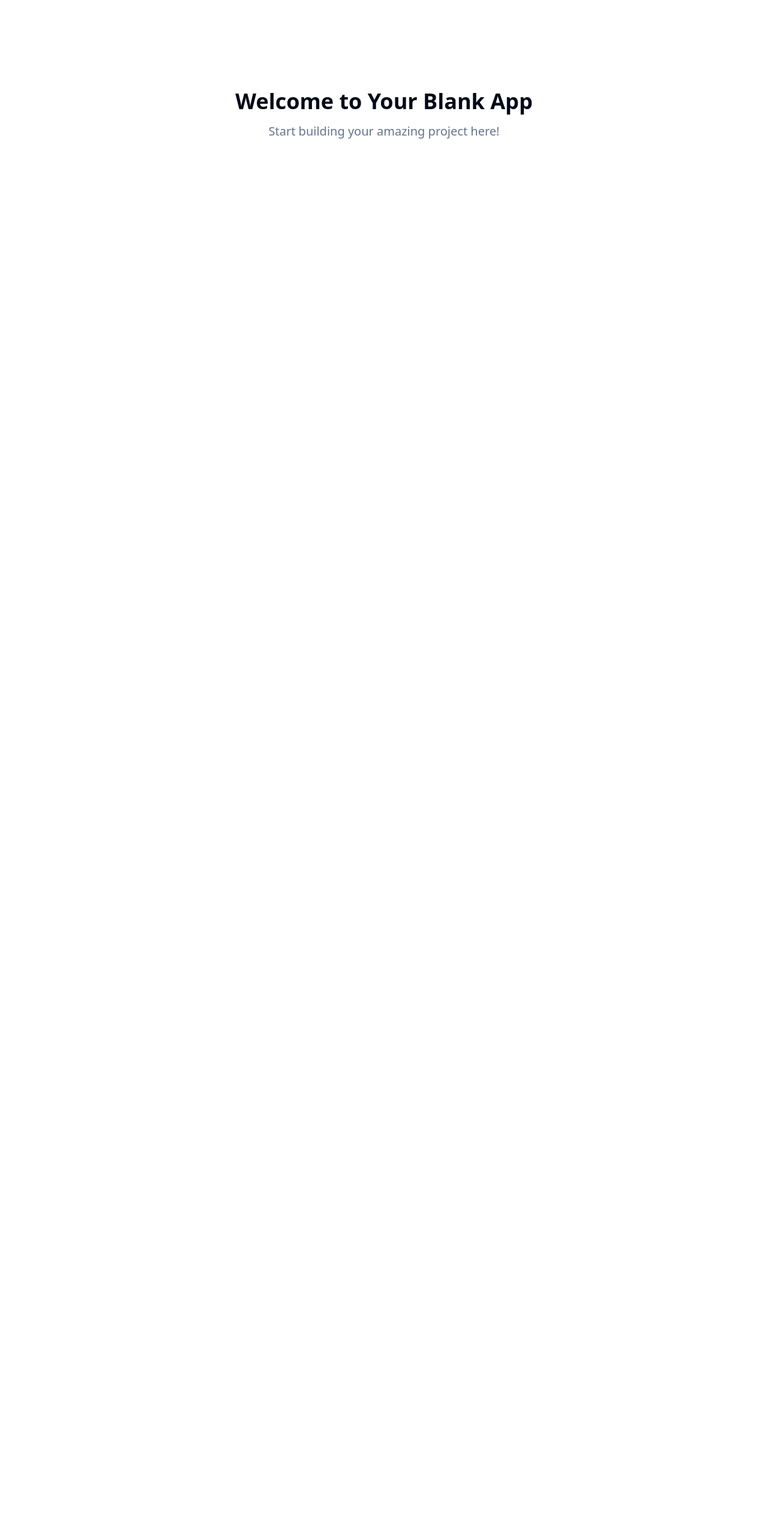
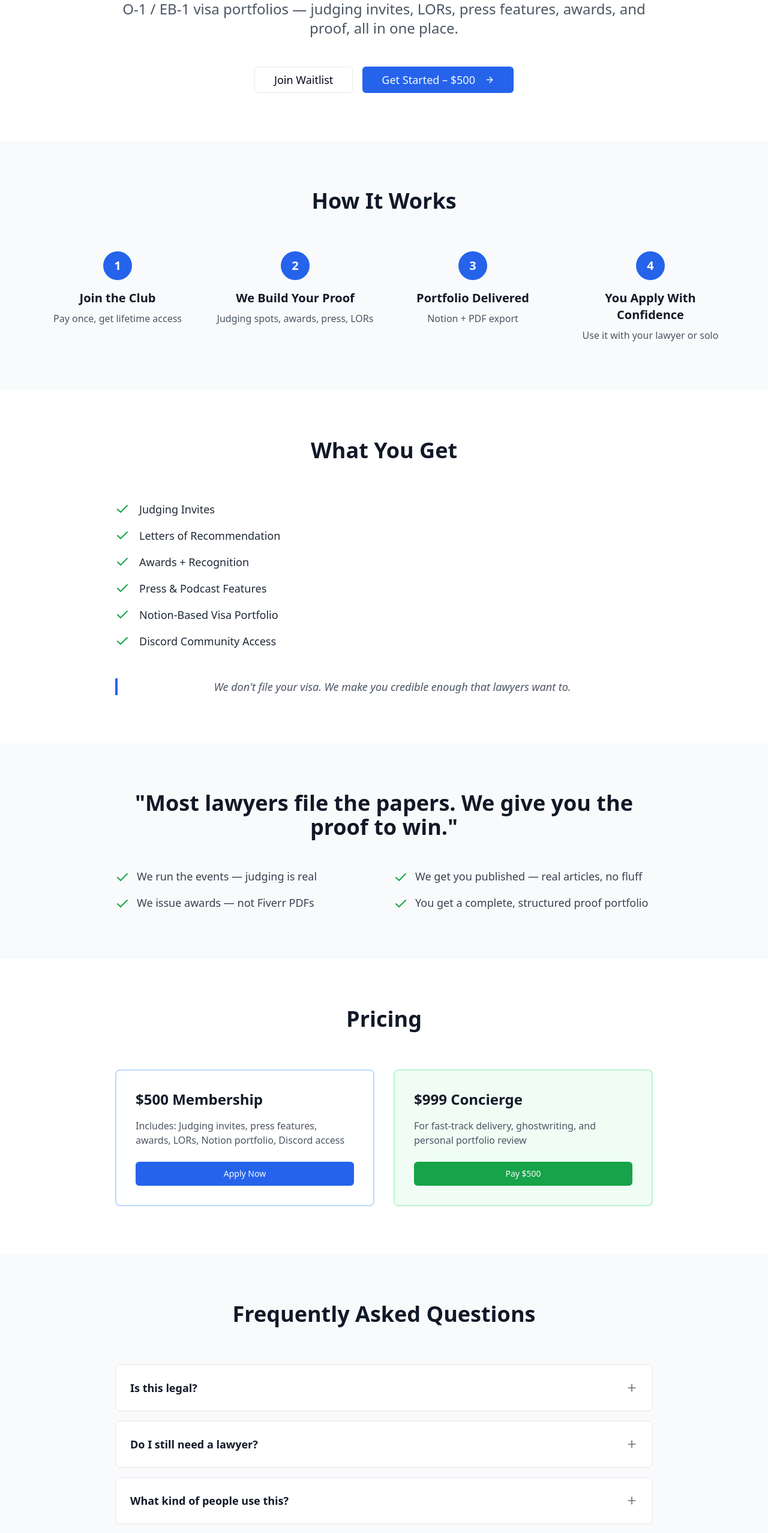
Before and after one commit to extraordinaryclub/visa-proof-hq, a React (Vite) app: page / in a window 1280 px wide. Shown: the part 209-2765 px from the top of the page at 60% size. Before the commit the page ends 800 px from the top, so only its background shows below. Built offline with nearby package versions, Linux system fonts and the light colour scheme.

Commit message:
Build landing page for ExtraordinaryProof
Implement the landing page structure and content as specified in the prompt.

```diff
--- a/src/pages/Index.tsx
+++ b/src/pages/Index.tsx
@@ -1,12 +1,245 @@
-// Update this page (the content is just a fallback if you fail to update the page)
+
+import { Check, ArrowRight, Plus, Minus } from "lucide-react";
+import { Button } from "@/components/ui/button";
+import { Card, CardContent } from "@/components/ui/card";
+import { Collapsible, CollapsibleContent, CollapsibleTrigger } from "@/components/ui/collapsible";
+import { useState } from "react";
 
 const Index = () => {
+  const [openFaq, setOpenFaq] = useState<number | null>(null);
+
+  const toggleFaq = (index: number) => {
+    setOpenFaq(openFaq === index ? null : index);
+  };
+
+  const faqs = [
+    {
+      question: "Is this legal?",
+      answer: "Yes. We don't offer legal advice — just credibility."
+    },
+    {
+      question: "Do I still need a lawyer?",
+      answer: "Yes. We make your portfolio. They file it."
+    },
+    {
+      question: "What kind of people use this?",
+      answer: "Founders, researchers, creators, and builders."
+    },
+    {
+      question: "What if I don't get the visa?",
+      answer: "You still get a world-class proof stack. Use it anywhere."
+    }
+  ];
+
+  const features = [
+    "Judging Invites",
+    "Letters of Recommendation",
+    "Awards + Recognition",
+    "Press & Podcast Features",
+    "Notion-Based Visa Portfolio",
+    "Discord Community Access"
+  ];
+
+  const steps = [
+    {
+      title: "Join the Club",
+      description: "Pay once, get lifetime access"
+    },
+    {
+      title: "We Build Your Proof",
+      description: "Judging spots, awards, press, LORs"
+    },
+    {
+      title: "Portfolio Delivered",
+      description: "Notion + PDF export"
+    },
+    {
+      title: "You Apply With Confidence",
+      description: "Use it with your lawyer or solo"
+    }
+  ];
+
   return (
-    <div className="min-h-screen flex items-center justify-center bg-background">
-      <div className="text-center">
-        <h1 className="text-4xl font-bold mb-4">Welcome to Your Blank App</h1>
-        <p className="text-xl text-muted-foreground">Start building your amazing project here!</p>
-      </div>
+    <div className="min-h-screen bg-white">
+      {/* Hero Section */}
+      <section className="px-6 py-20 max-w-6xl mx-auto text-center">
+        <h1 className="text-5xl md:text-7xl font-bold text-gray-900 mb-6 tracking-tight">
+          Visa Proof. <span className="text-blue-600">As a Service.</span>
+        </h1>
+        <p className="text-xl md:text-2xl text-gray-600 mb-12 max-w-4xl mx-auto leading-relaxed">
+          ExtraordinaryProof helps ambitious founders, creators, and researchers build O-1 / EB-1 visa portfolios — judging invites, LORs, press features, awards, and proof, all in one place.
+        </p>
+        <div className="flex flex-col sm:flex-row gap-4 justify-center">
+          <Button size="lg" variant="outline" className="text-lg px-8 py-4">
+            Join Waitlist
+          </Button>
+          <Button size="lg" className="text-lg px-8 py-4 bg-blue-600 hover:bg-blue-700">
+            Get Started – $500
+            <ArrowRight className="ml-2 h-5 w-5" />
+          </Button>
+        </div>
+      </section>
+
+      {/* How It Works */}
+      <section className="px-6 py-20 bg-gray-50">
+        <div className="max-w-6xl mx-auto">
+          <h2 className="text-4xl font-bold text-center mb-16 text-gray-900">
+            How It Works
+          </h2>
+          <div className="grid grid-cols-1 md:grid-cols-2 lg:grid-cols-4 gap-8">
+            {steps.map((step, index) => (
+              <div key={index} className="text-center">
+                <div className="w-12 h-12 bg-blue-600 text-white rounded-full flex items-center justify-center text-xl font-bold mx-auto mb-4">
+                  {index + 1}
+                </div>
+                <h3 className="text-xl font-semibold mb-2 text-gray-900">
+                  {step.title}
+                </h3>
+                <p className="text-gray-600">
+                  {step.description}
+                </p>
+              </div>
+            ))}
+          </div>
+        </div>
+      </section>
+
+      {/* What You Get */}
+      <section className="px-6 py-20">
+        <div className="max-w-4xl mx-auto">
+          <h2 className="text-4xl font-bold text-center mb-16 text-gray-900">
+            What You Get
+          </h2>
+          <div className="space-y-4 mb-12">
+            {features.map((feature, index) => (
+              <div key={index} className="flex items-center text-lg">
+                <Check className="h-6 w-6 text-green-600 mr-4 flex-shrink-0" />
+                <span className="text-gray-800">{feature}</span>
+              </div>
+            ))}
+          </div>
+          <p className="text-lg text-gray-600 text-center italic border-l-4 border-blue-600 pl-6">
+            We don't file your visa. We make you credible enough that lawyers want to.
+          </p>
+        </div>
+      </section>
+
+      {/* Why It Works */}
+      <section className="px-6 py-20 bg-gray-50">
+        <div className="max-w-4xl mx-auto text-center">
+          <blockquote className="text-3xl md:text-4xl font-bold text-gray-900 mb-12">
+            "Most lawyers file the papers. We give you the proof to win."
+          </blockquote>
+          <div className="grid grid-cols-1 md:grid-cols-2 gap-8 text-left">
+            <div className="space-y-4">
+              <div className="flex items-start">
+                <Check className="h-6 w-6 text-green-600 mr-3 mt-1 flex-shrink-0" />
+                <p className="text-lg text-gray-700">We run the events — judging is real</p>
+              </div>
+              <div className="flex items-start">
+                <Check className="h-6 w-6 text-green-600 mr-3 mt-1 flex-shrink-0" />
+                <p className="text-lg text-gray-700">We issue awards — not Fiverr PDFs</p>
+              </div>
+            </div>
+            <div className="space-y-4">
+              <div className="flex items-start">
+                <Check className="h-6 w-6 text-green-600 mr-3 mt-1 flex-shrink-0" />
+                <p className="text-lg text-gray-700">We get you published — real articles, no fluff</p>
+              </div>
+              <div className="flex items-start">
+                <Check className="h-6 w-6 text-green-600 mr-3 mt-1 flex-shrink-0" />
+                <p className="text-lg text-gray-700">You get a complete, structured proof portfolio</p>
+              </div>
+            </div>
+          </div>
+        </div>
+      </section>
+
+      {/* Pricing */}
+      <section className="px-6 py-20">
+        <div className="max-w-4xl mx-auto">
+          <h2 className="text-4xl font-bold text-center mb-16 text-gray-900">
+            Pricing
+          </h2>
+          <div className="grid grid-cols-1 md:grid-cols-2 gap-8">
+            <Card className="p-8 border-2 border-blue-200">
+              <CardContent className="p-0">
+                <h3 className="text-2xl font-bold mb-4 text-gray-900">$500 Membership</h3>
+                <p className="text-gray-600 mb-6">
+                  Includes: Judging invites, press features, awards, LORs, Notion portfolio, Discord access
+                </p>
+                <Button className="w-full bg-blue-600 hover:bg-blue-700">
+                  Apply Now
+                </Button>
+              </CardContent>
+            </Card>
+
+            <Card className="p-8 border-2 border-green-200 bg-green-50">
+              <CardContent className="p-0">
+                <h3 className="text-2xl font-bold mb-4 text-gray-900">$999 Concierge</h3>
+                <p className="text-gray-600 mb-6">
+                  For fast-track delivery, ghostwriting, and personal portfolio review
+                </p>
+                <Button className="w-full bg-green-600 hover:bg-green-700">
+                  Pay $500
+                </Button>
+              </CardContent>
+            </Card>
+          </div>
+        </div>
+      </section>
+
+      {/* FAQs */}
+      <section className="px-6 py-20 bg-gray-50">
+        <div className="max-w-4xl mx-auto">
+          <h2 className="text-4xl font-bold text-center mb-16 text-gray-900">
+            Frequently Asked Questions
+          </h2>
+          <div className="space-y-4">
+            {faqs.map((faq, index) => (
+              <Collapsible key={index} open={openFaq === index} onOpenChange={() => toggleFaq(index)}>
+                <CollapsibleTrigger className="flex items-center justify-between w-full p-6 bg-white rounded-lg border border-gray-200 text-left hover:bg-gray-50 transition-colors">
+                  <span className="text-lg font-semibold text-gray-900">{faq.question}</span>
+                  {openFaq === index ? (
+                    <Minus className="h-5 w-5 text-gray-500" />
+                  ) : (
+                    <Plus className="h-5 w-5 text-gray-500" />
+                  )}
+                </CollapsibleTrigger>
+                <CollapsibleContent className="px-6 pb-6 bg-white border-l border-r border-b border-gray-200 rounded-b-lg">
+                  <p className="text-gray-700">{faq.answer}</p>
+                </CollapsibleContent>
+              </Collapsible>
+            ))}
+          </div>
+        </div>
+      </section>
+
+      {/* Final CTA */}
+      <section className="px-6 py-20">
+        <div className="max-w-4xl mx-auto text-center">
+          <h2 className="text-4xl md:text-5xl font-bold mb-6 text-gray-900">
+            Ready to prove you're extraordinary?
+          </h2>
+          <p className="text-xl text-gray-600 mb-12">
+            Join 100+ global builders building their visa proof — the smart way.
+          </p>
+          <div className="flex flex-col sm:flex-row gap-4 justify-center">
+            <Button size="lg" variant="outline" className="text-lg px-8 py-4">
+              Join the Waitlist
+            </Button>
+            <Button size="lg" className="text-lg px-8 py-4 bg-blue-600 hover:bg-blue-700">
+              Get Started – $500
+              <ArrowRight className="ml-2 h-5 w-5" />
+            </Button>
+          </div>
+        </div>
+      </section>
+
+      {/* Footer */}
+      <footer className="px-6 py-8 bg-gray-900 text-center">
+        <p className="text-gray-400">© 2024 ExtraordinaryProof. Building extraordinary futures.</p>
+      </footer>
     </div>
   );
 };
```
